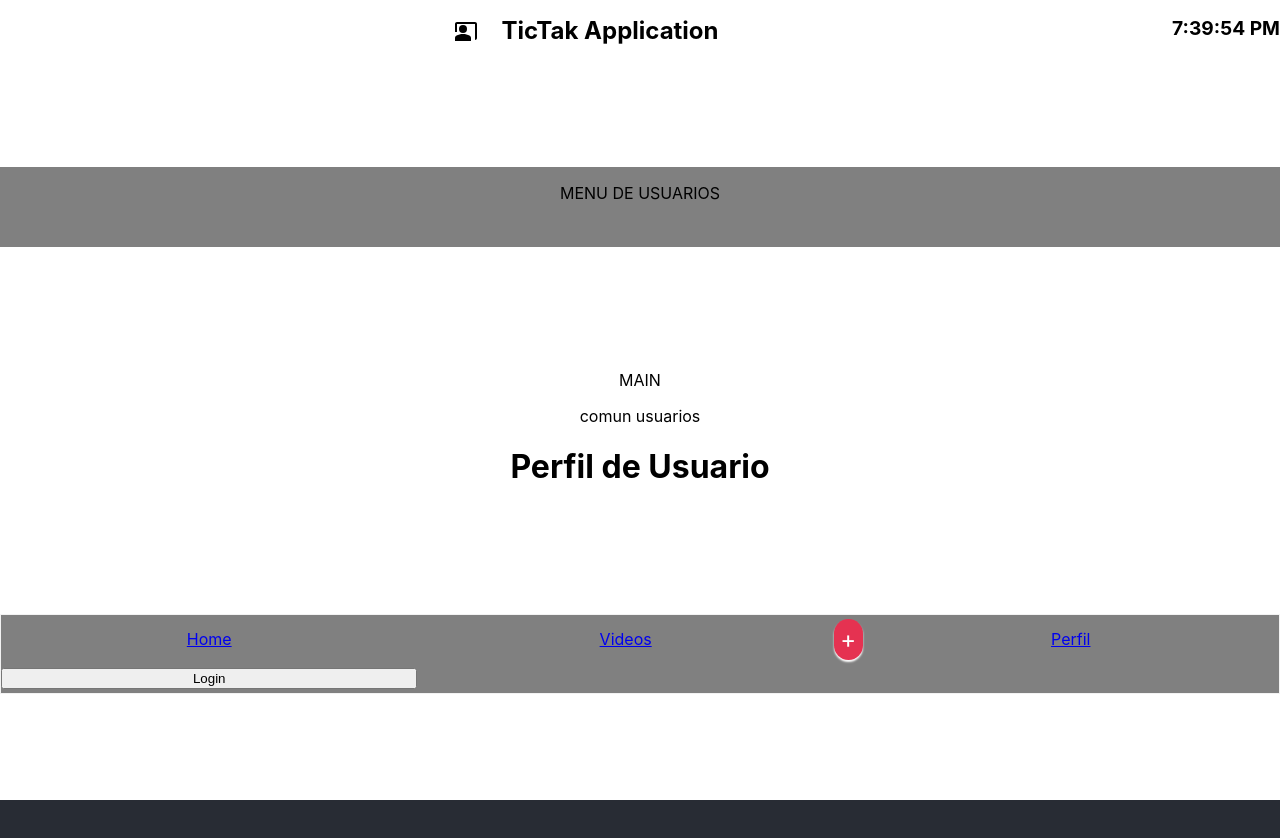
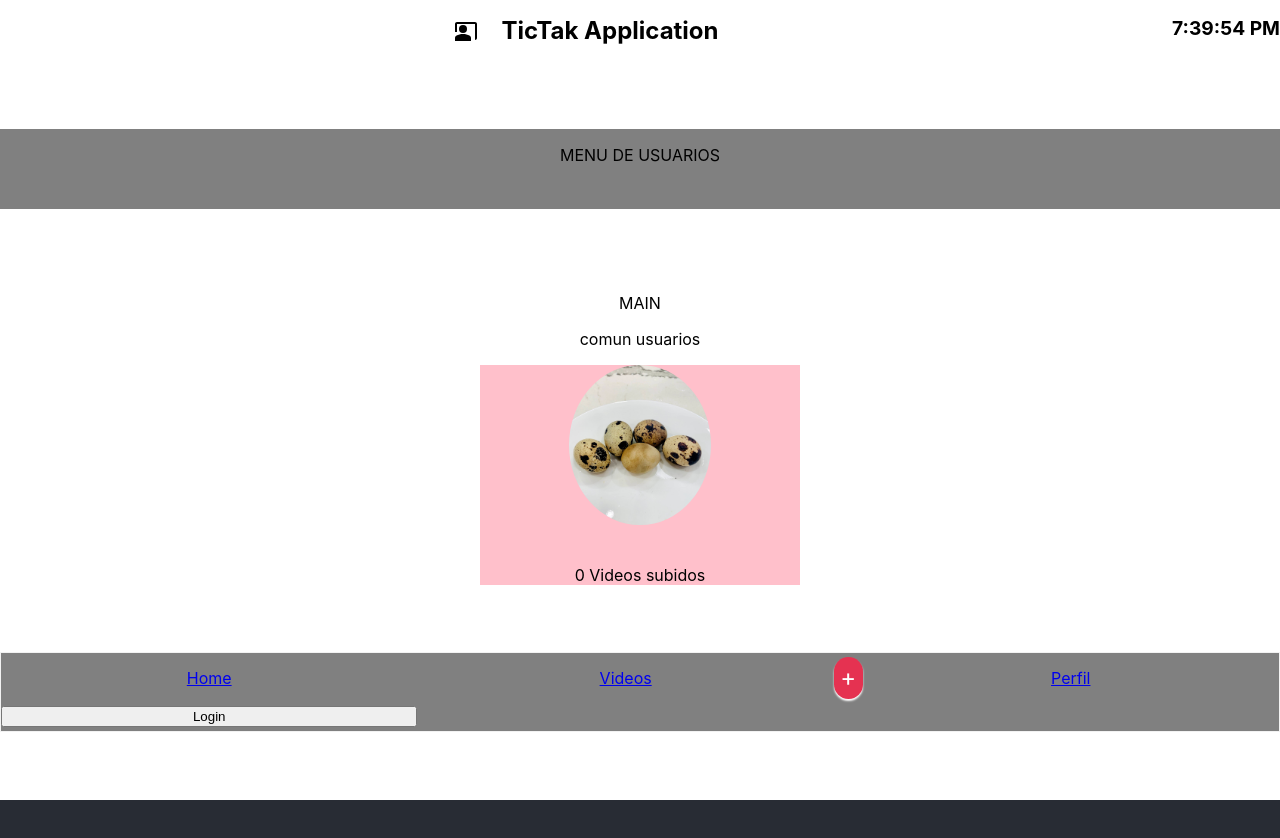
Before and after one commit to formula-web/react-spa-redux, a React (Create React App) app: page /usuarios/miperfil in a window 1280 px wide. Shown: the top 838 px of the page. Built offline with nearby package versions, Linux system fonts and the light colour scheme.

Commit message:
Modulo 5.17 a medias

```diff
--- a/src/usuarios/Perfil.jsx
+++ b/src/usuarios/Perfil.jsx
@@ -1,8 +1,40 @@
 import React from "react";
 import { useEffect } from "react";
 import { useDispatch, useSelector } from 'react-redux';
+import styled from "styled-components";
 import { loadVideosUser } from "../store/videos";
+import { SmallContainer } from "../theme/LayoutApp";
 import Videoplayer from "../videos/Videoplayer";
+
+let PerfilHeader = styled.header`
+display: grid;
+
+grid-template-columns: repeat(6, minmax(auto,1fr));
+grid-template-rows: 200px;
+grid-template-areas: "imagen   imagen   imagen   imagen   imagen   imagen"
+                     "userinfo userinfo userinfo userinfo userinfo userinfo";
+
+text-align: center;
+& .imagencont {
+    grid-area: imagen;
+
+}
+& .userinfocont {
+    grid-area: userinfo;
+}
+
+`;
+
+let PerfilImagen = styled.img`
+  max-height  : 20vh;
+  border-radius: 50%;
+`;
+
+//Este styled div recibe un argumento grid area (en los atributos html de la llamada)
+let Contador = styled.div`
+    grid-area: ${ ( {gridarea})=>gridarea };
+
+`;
 
 let Perfil = ()=>{
     let dispatcher = useDispatch();
@@ -16,8 +48,19 @@ let Perfil = ()=>{
     ,[])
 
     return (
-        <div>
-            <h1>Perfil de Usuario</h1>
+        <>
+
+
+        <SmallContainer>
+        <PerfilHeader>
+            <div className="imagencont">
+                <PerfilImagen src="/huevos.jpg" />
+            </div>
+            <div className="userinfocont">
+                <Contador>{videos.length} Videos subidos</Contador>
+            </div>
+
+
             <div>{
                 videos.map( (video,index)=>
                     (
@@ -28,8 +71,9 @@ let Perfil = ()=>{
                     )
                 )
             }</div>
-
-        </div>
+        </PerfilHeader>
+        </SmallContainer>
+        </>
     )
 }
 export default Perfil;
```
Also changed, not shown: public/huevos.jpg (added).
